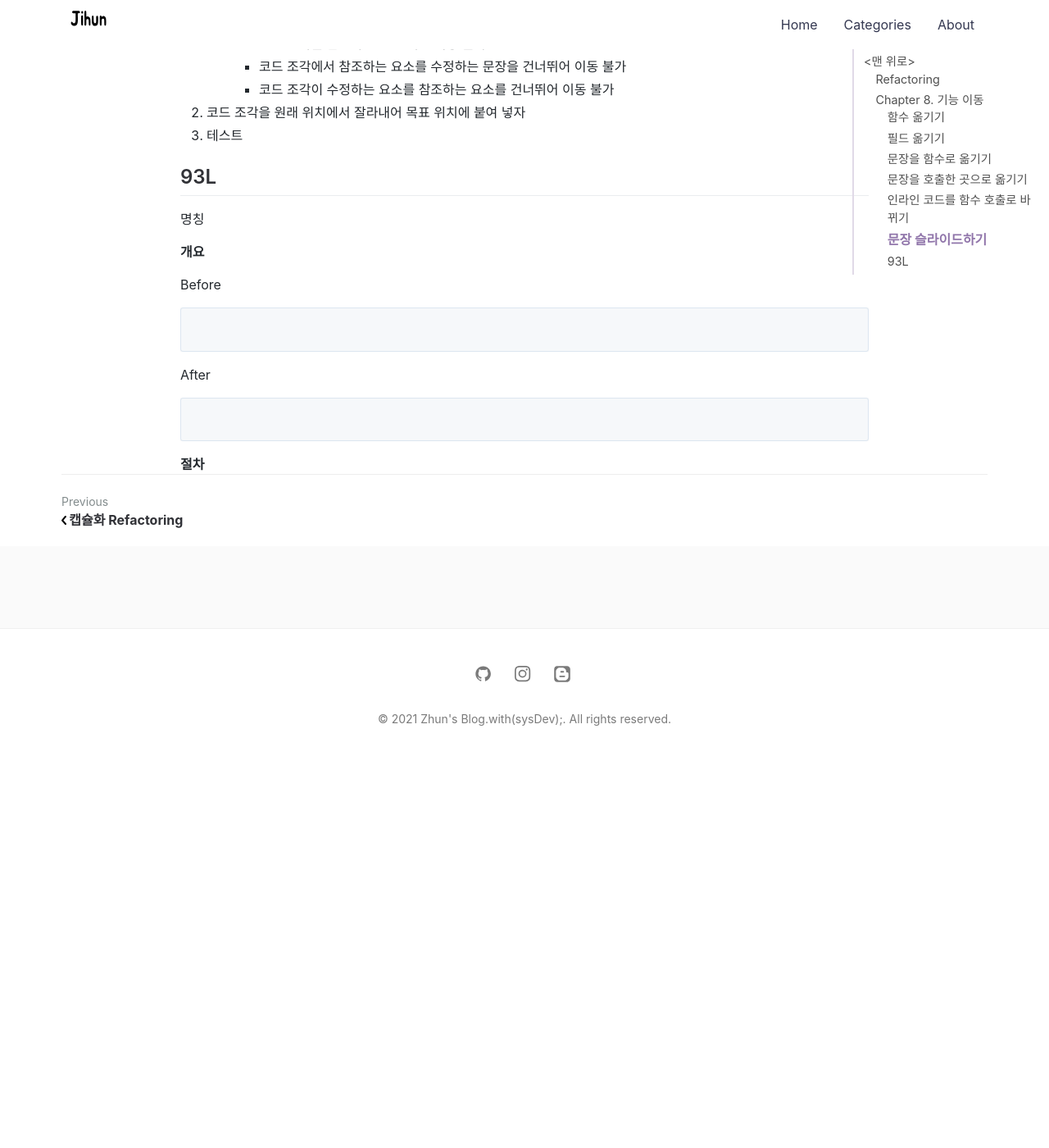
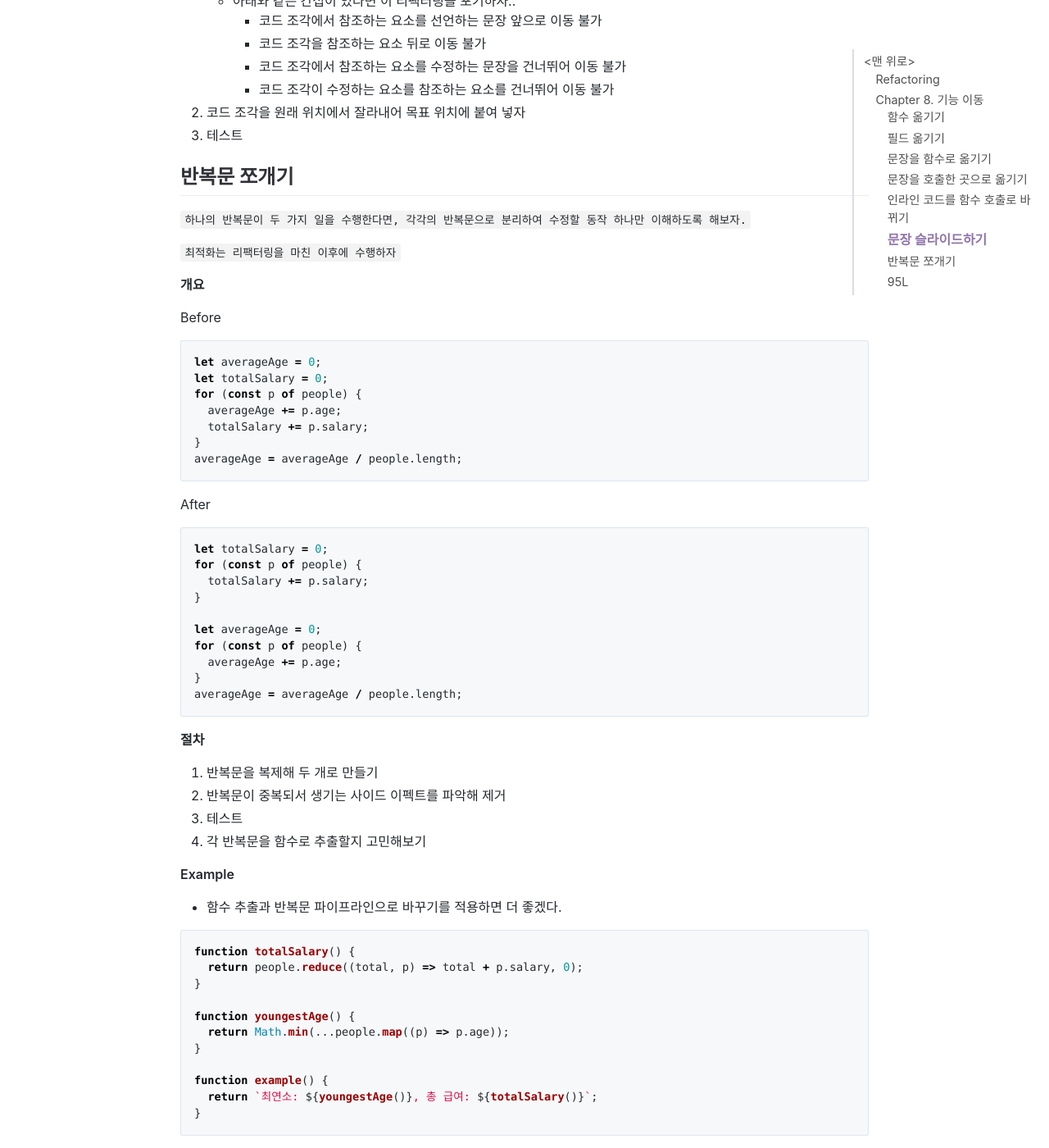
Before and after one commit to jihunparkme/jihunparkme.github.io, a Jekyll site: the page built from _posts/2021-11-25-Refactoring-08.md, in a window 1280 px wide and 1400 px high, scrolled down 6572 px. Shown: the whole window at 82% size. Built offline with Jekyll 4.4.1, drawn with Linux system fonts in a browser that asks for light colours; comment, search, counter and statistics services are not loaded; before the commit the page ends 7504 px from its top, so only the background shows below that; some of the changed text lies outside the part shown.

Commit message:
[Refactoring] 반복문 쪼개기

````diff
--- a/_posts/2021-11-25-Refactoring-08.md
+++ b/_posts/2021-11-25-Refactoring-08.md
@@ -295,7 +295,67 @@ let charge;
 2. 코드 조각을 원래 위치에서 잘라내어 목표 위치에 붙여 넣자
 3. 테스트
 
-## 93L
+## 반복문 쪼개기
+
+`하나의 반복문이 두 가지 일을 수행한다면, 각각의 반복문으로 분리하여 수정할 동작 하나만 이해하도록 해보자.`
+
+`최적화는 리팩터링을 마친 이후에 수행하자`
+
+**개요**
+
+Before
+
+```javascript
+let averageAge = 0;
+let totalSalary = 0;
+for (const p of people) {
+  averageAge += p.age;
+  totalSalary += p.salary;
+}
+averageAge = averageAge / people.length;
+```
+
+After
+
+```javascript
+let totalSalary = 0;
+for (const p of people) {
+  totalSalary += p.salary;
+}
+
+let averageAge = 0;
+for (const p of people) {
+  averageAge += p.age;
+}
+averageAge = averageAge / people.length;
+```
+
+**절차**
+
+1. 반복문을 복제해 두 개로 만들기
+2. 반복문이 중복되서 생기는 사이드 이펙트를 파악해 제거
+3. 테스트
+4. 각 반복문을 함수로 추출할지 고민해보기
+
+**Example**
+
+- 함수 추출과 반복문 파이프라인으로 바꾸기를 적용하면 더 좋겠다.
+
+```javascript
+function totalSalary() {
+  return people.reduce((total, p) => total + p.salary, 0);
+}
+
+function youngestAge() {
+  return Math.min(...people.map((p) => p.age));
+}
+
+function example() {
+  return `최연소: ${youngestAge()}, 총 급여: ${totalSalary()}`;
+}
+```
+
+## 95L
 
 명칭
 
@@ -314,3 +374,57 @@ After
 ```
 
 **절차**
+
+명칭
+
+**개요**
+
+Before
+
+```javascript
+
+```
+
+After
+
+```javascript
+
+```
+
+**절차**
+
+명칭
+
+**개요**
+
+Before
+
+```javascript
+
+```
+
+After
+
+```javascript
+
+```
+
+**절차**
+
+명칭
+
+**개요**
+
+Before
+
+```javascript
+
+```
+
+After
+
+```javascript
+
+```
+
+**절차**
````
